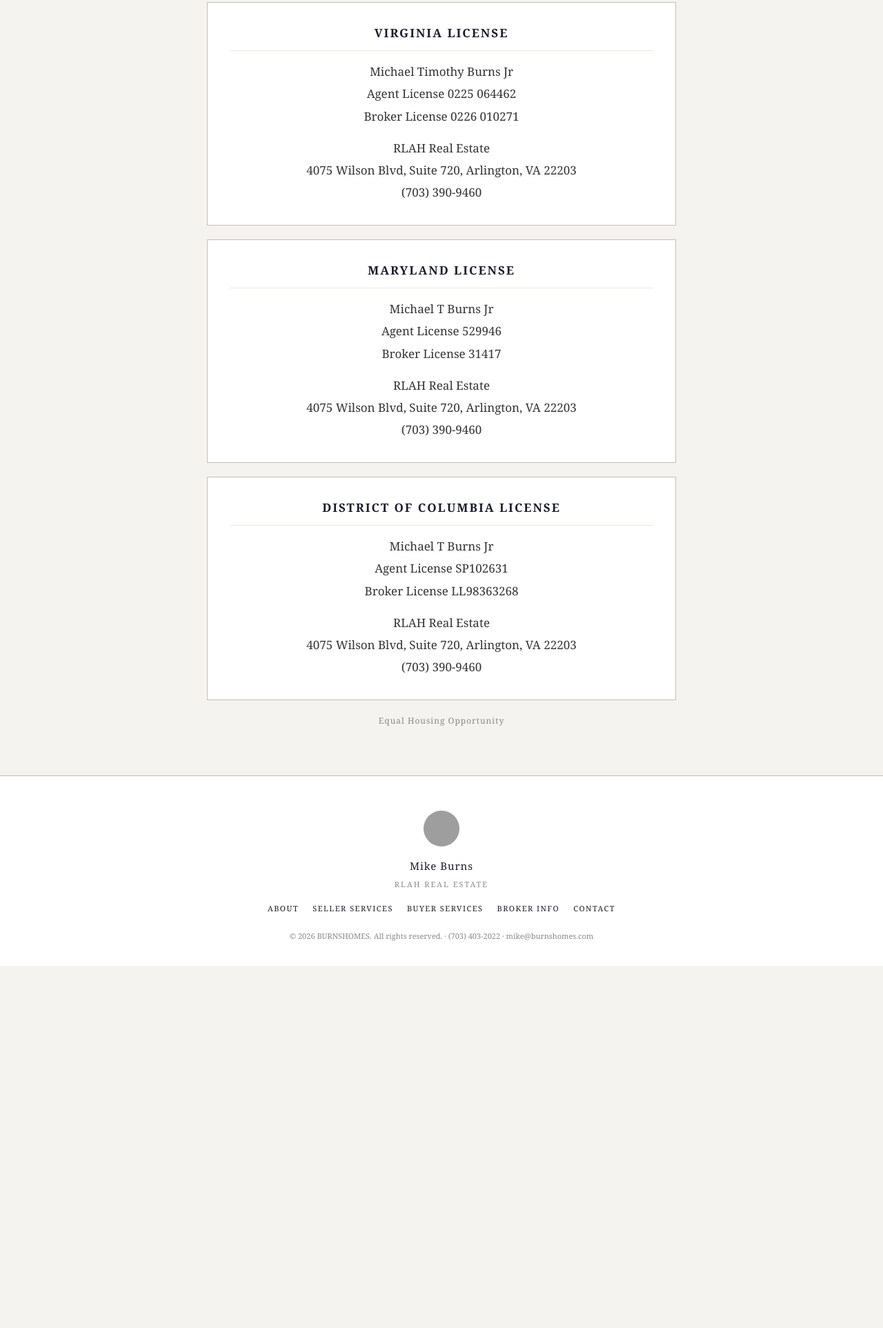
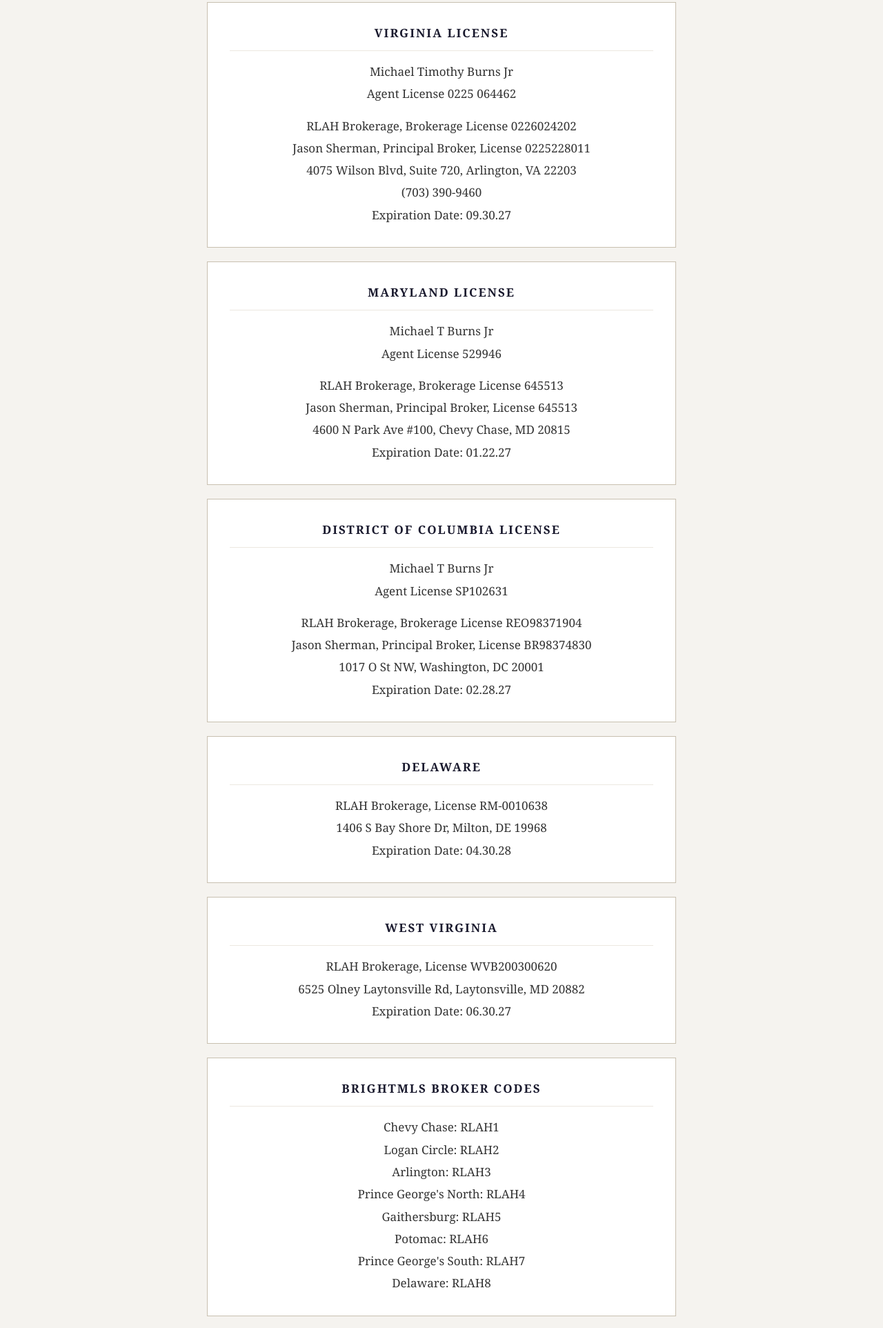
Before and after one commit to burnshomes247/burnshomes, a plain HTML site: page broker-information.html in a window 1280 px wide. Shown: the part 322-2247 px from the top of the page at 69% size. Before the commit the page ends 1722 px from the top, so only its background shows below. Drawn offline with Linux system fonts and the light colour scheme; grey boxes are pictures that could not be loaded.

Commit message:
Update broker information with RLAH Brokerage license details
Co-Authored-By: Claude Sonnet 5.5 <noreply@anthropic.com>
Claude-Session: https://claude.ai/code/session_01Aya6BZGLz3U622pdL2tA8A

```diff
--- a/broker-information.html
+++ b/broker-information.html
@@ -4,7 +4,7 @@
 <meta charset="UTF-8">
 <meta name="viewport" content="width=device-width, initial-scale=1.0">
 <title>Broker Information | BURNSHOMES</title>
-<meta name="description" content="RLAH Real Estate broker and license information for Virginia, Maryland, and DC.">
+<meta name="description" content="RLAH Real Estate broker and license information for Virginia, Maryland, DC, Delaware, and West Virginia.">
 <script async src="https://www.googletagmanager.com/gtag/js?id=G-359RJ8YZZY"></script>
 <script>
 window.dataLayer = window.dataLayer || [];
@@ -40,31 +40,58 @@ gtag('config', 'G-359RJ8YZZY');
 <div class="license-block">
 <h3>Virginia License</h3>
 <p>Michael Timothy Burns Jr<br>
-Agent License 0225 064462<br>
-Broker License 0226 010271</p>
-<p style="margin-top:14px;">RLAH Real Estate<br>
+Agent License 0225 064462</p>
+<p style="margin-top:14px;">RLAH Brokerage, Brokerage License 0226024202<br>
+Jason Sherman, Principal Broker, License 0225228011<br>
 4075 Wilson Blvd, Suite 720, Arlington, VA 22203<br>
-(703) 390-9460</p>
+(703) 390-9460<br>
+Expiration Date: 09.30.27</p>
 </div>
 
 <div class="license-block">
 <h3>Maryland License</h3>
 <p>Michael T Burns Jr<br>
-Agent License 529946<br>
-Broker License 31417</p>
-<p style="margin-top:14px;">RLAH Real Estate<br>
-4075 Wilson Blvd, Suite 720, Arlington, VA 22203<br>
-(703) 390-9460</p>
+Agent License 529946</p>
+<p style="margin-top:14px;">RLAH Brokerage, Brokerage License 645513<br>
+Jason Sherman, Principal Broker, License 645513<br>
+4600 N Park Ave #100, Chevy Chase, MD 20815<br>
+Expiration Date: 01.22.27</p>
 </div>
 
 <div class="license-block">
 <h3>District of Columbia License</h3>
 <p>Michael T Burns Jr<br>
-Agent License SP102631<br>
-Broker License LL98363268</p>
-<p style="margin-top:14px;">RLAH Real Estate<br>
-4075 Wilson Blvd, Suite 720, Arlington, VA 22203<br>
-(703) 390-9460</p>
+Agent License SP102631</p>
+<p style="margin-top:14px;">RLAH Brokerage, Brokerage License REO98371904<br>
+Jason Sherman, Principal Broker, License BR98374830<br>
+1017 O St NW, Washington, DC 20001<br>
+Expiration Date: 02.28.27</p>
+</div>
+
+<div class="license-block">
+<h3>Delaware</h3>
+<p>RLAH Brokerage, License RM-0010638<br>
+1406 S Bay Shore Dr, Milton, DE 19968<br>
+Expiration Date: 04.30.28</p>
+</div>
+
+<div class="license-block">
+<h3>West Virginia</h3>
+<p>RLAH Brokerage, License WVB200300620<br>
+6525 Olney Laytonsville Rd, Laytonsville, MD 20882<br>
+Expiration Date: 06.30.27</p>
+</div>
+
+<div class="license-block">
+<h3>BrightMLS Broker Codes</h3>
+<p>Chevy Chase: RLAH1<br>
+Logan Circle: RLAH2<br>
+Arlington: RLAH3<br>
+Prince George's North: RLAH4<br>
+Gaithersburg: RLAH5<br>
+Potomac: RLAH6<br>
+Prince George's South: RLAH7<br>
+Delaware: RLAH8</p>
 </div>
 
 <p style="text-align:center; font-size:12px; letter-spacing:1px; color:#888; margin-top:20px;">Equal Housing Opportunity</p>
```
Also changed, not shown: 1 other file.
